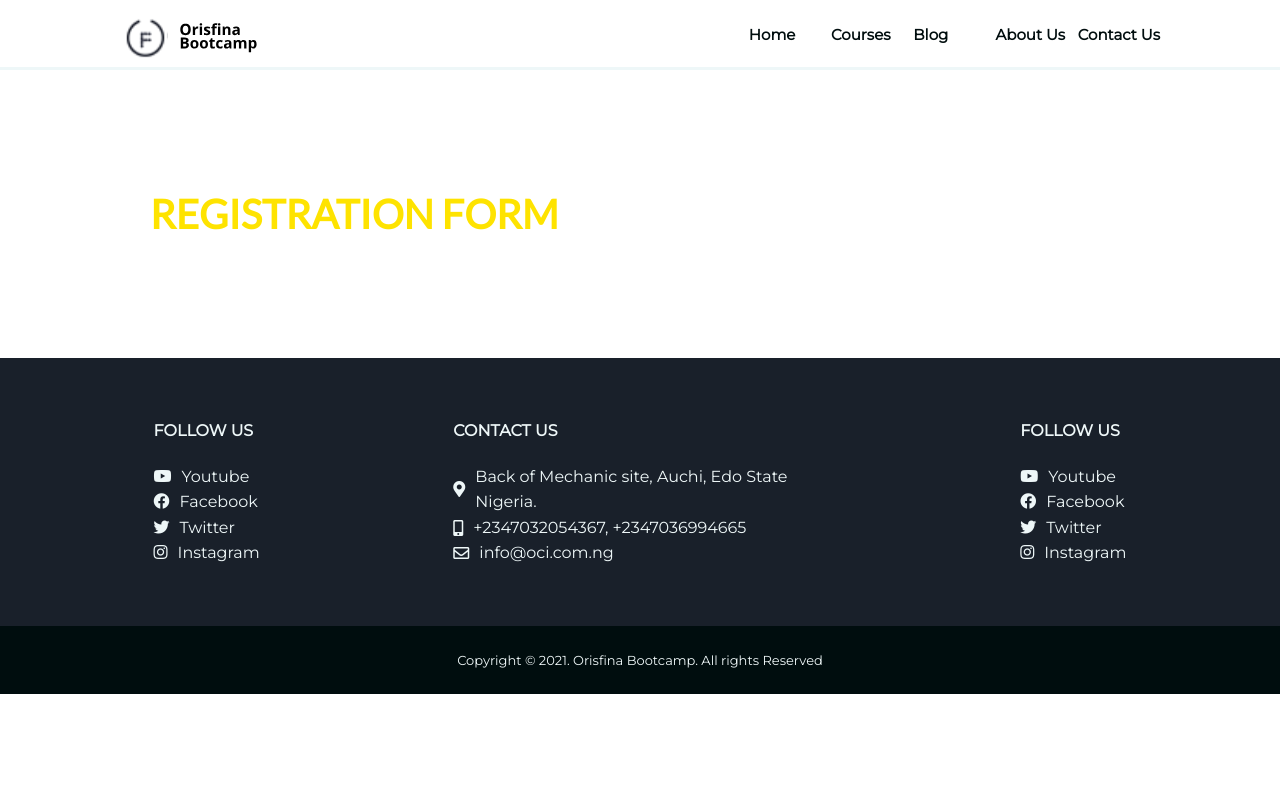
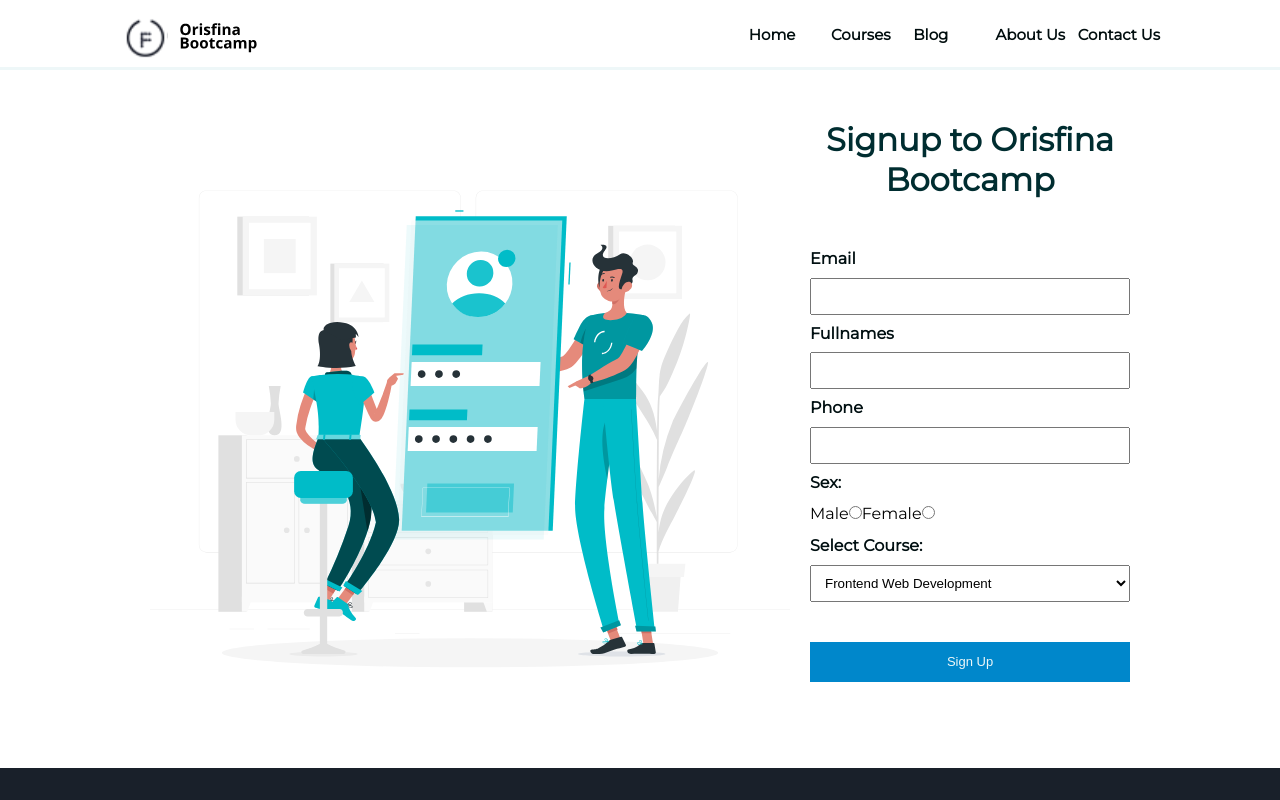
Before and after one commit to Orisfina/orisfina-Bootcamp, a React (Create React App) app: page /register in a window 1280 px wide. Shown: the top 800 px of the page. Built offline with nearby package versions, Linux system fonts and the light colour scheme; the HTML template or start-up script is replaced by a standard one.

Commit message:
Registration page created

```diff
--- a/src/App.css
+++ b/src/App.css
@@ -268,6 +268,10 @@ h2 span {
   outline: none;
   border: none;
   padding: 1.25rem 3.5rem; }
+  .btn_signup {
+    width: 100%;
+    background-color: #0087cb;
+    color: #EEF7F8; }
   .btn__link {
     display: inline-block;
     padding: .7rem 1.5rem;
@@ -1193,3 +1197,25 @@ ul {
 .course_sub-heading {
   text-transform: uppercase;
   font-size: 1.2rem; }
+
+.course-registration {
+  position: relative;
+  margin-top: 5rem; }
+
+.course-header {
+  color: #002D30;
+  line-height: 4rem; }
+
+.form-label {
+  display: block;
+  color: #000f11;
+  font-weight: bold;
+  padding: .6rem 0rem; }
+
+.group-field,
+select {
+  width: 100%;
+  padding: .9rem 1rem; }
+
+.option {
+  padding: 1rem; }
--- a/src/pages/Register.js
+++ b/src/pages/Register.js
@@ -1,14 +1,54 @@
 import React from 'react'
+// import SlideshowShort from '../components/SlideshowShort';
+import signup from '../images/signup.svg'
 
 function Register() {
      return (
           <>
-               <section className='container'>
-                    <h2 className='primary-header'>
-                         Registration Form
-                    </h2>
-               </section>
-
+             {/* <SlideshowShort title='Registration Form' color1='KINDLY FILL THE FORM WITH THE APPROPRIATE DETAILS'/> */}
+             <main className='course-registration grid21 container' >
+                  <div className='reg-image'>
+                    <img src={signup} alt='Signup on Orisfina Bootcamp' />
+                  </div>
+                  <div className='reg-form'>
+                       <h1 className='course-header t-center mb-m'>Signup to Orisfina Bootcamp</h1>
+                       <form data-netlify="true" name='Registration Form' method='POST'>
+                            <div className='form-group'>
+                              <label className='form-label'> Email </label>
+                              <input type='text' name='email' className='group-field' required />
+                            </div>
+                            <div className='form-group'>
+                              <label className='form-label'> Fullnames </label>
+                              <input type='text' name='fname' className='group-field' required />
+                            </div>
+                            <div className='form-group'>
+                              <label className='form-label'> Phone </label>
+                              <input type='tel' name='tel' className='group-field' required />
+                            </div>
+                            <div className='form-group'>
+                                   <label className='form-label'> Sex:</label>
+                                   <label htmlFor="male">Male</label>
+                                   <input type="radio" id="male" name="sex" value="Male" />
+                                   <label htmlFor="css">Female</label>
+                                   <input type="radio" id="female" name="sex" value='Female' />
+                            </div>
+                            <div className='form-group'>
+                                 <label className='form-label' htmlFor='courses'>Select Course:</label>
+                                   <select name="courses" id="courses">
+                                   <option value="Frontend Web Development">Frontend Web Development</option>
+                                   <option value="Backend Web Development">Backend Web Development</option>
+                                   <option value="Graphics Design">Graphics Design</option>
+                                   <option value="Application Package">Application Package</option>
+                                   <option value="Mobile App Development">Mobile App Development</option>
+                                   <option value="Mobile App Development">Hardware Engineering</option>
+                                   </select>
+                            </div>
+                            <div className='form-group'>
+                                 <input type='submit' className='btn btn_signup mt-m' value='Sign Up' />
+                            </div>
+                       </form>
+                  </div>
+             </main>
           </>
      )
 }
--- a/src/sass/components/_button.scss
+++ b/src/sass/components/_button.scss
@@ -5,6 +5,11 @@
      border: none;
      padding: 1.25rem 3.5rem;
 
+     &_signup{
+          width: 100%;
+          background-color: $primary-color-dark;
+          color: $white;
+     }
 &__link{
      display: inline-block;
      padding: .7rem 1.5rem;
--- a/src/sass/main.scss
+++ b/src/sass/main.scss
@@ -26,4 +26,5 @@
 @import './pages/index';
 @import './pages/uxUi';
 @import './pages/webDesign';
-@import './pages/courses'
+@import './pages/courses';
+@import './pages/register'
--- /dev/null
+++ b/src/sass/pages/_register.scss
@@ -0,0 +1,24 @@
+.course-registration{
+    position: relative;
+    margin-top: 5rem;
+}
+.course-header{
+    color: #002D30;
+    line-height: 4rem;
+}
+
+.form-label{
+    display: block;
+    color: lighten($black, 0.5);
+    font-weight: bold;
+    padding: .6rem 0rem;
+}
+
+.group-field,
+select{
+    width: 100%;
+    padding: .9rem 1rem;
+}
+.option{
+    padding: 1rem;
+}
```
Also changed, not shown: src/images/signup.svg (added).
